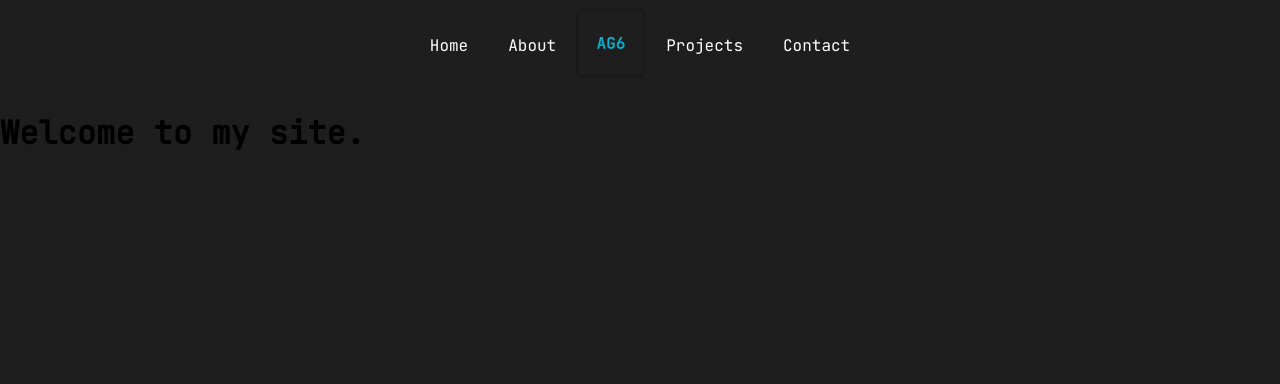
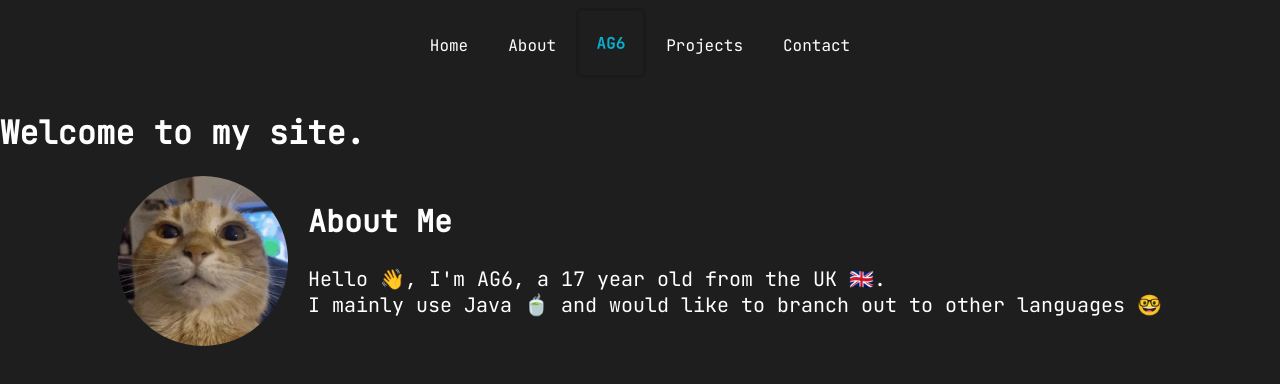
Before and after one commit to AG6Dev/ag6.dev-next, a Next.js app: page / in a window 1280 px wide. Shown: the top 384 px of the page. Built offline with nearby package versions, Linux system fonts and the light colour scheme.

Commit message:
about section

```diff
--- a/src/app/globals.css
+++ b/src/app/globals.css
@@ -7,7 +7,9 @@
 body {
     padding: 0;
     margin: 0;
+
     background-color: var(--background-color);
+    color: #fff;
 
     font-family: "JetBrains Mono", sans-serif;
 }
--- a/src/app/page.tsx
+++ b/src/app/page.tsx
@@ -1,7 +1,10 @@
+import AboutSection from "@/components/AboutSection";
+
 export default function Home() {
     return (
         <div className="wrapper">
-            <h1>Welcome to my site.</h1>
+            <h1>Welcome to my site.</h1> {/*make sure to remove this line*/}
+            <AboutSection />
         </div>
     )
 }
--- /dev/null
+++ b/src/components/AboutSection.tsx
@@ -0,0 +1,18 @@
+import Image from "next/image";
+import cat2 from "../assets/cat2.png";
+
+export default function AboutSection() {
+    require("../styles/about-section.css")
+
+    return (
+        <div id="about-wrapper">
+            <Image src={cat2} alt="cat" id="about-image"/>
+            <div id="about-info">
+                <h2>About Me</h2>
+                {/* eslint-disable-next-line react/no-unescaped-entities */}
+                <p>Hello 👋, I'm AG6, a 17 year old from the UK 🇬🇧. <br></br>
+                    I mainly use Java 🍵 and would like to branch out to other languages 🤓</p>
+            </div>
+        </div>
+    )
+}
--- /dev/null
+++ b/src/styles/about-section.css
@@ -0,0 +1,17 @@
+#about-wrapper {
+    display: flex;
+    flex-direction: row;
+
+    justify-content: center;
+}
+
+#about-image {
+    width: 170px;
+    height: 170px;
+    border-radius: 50%;
+}
+
+#about-info {
+    margin-left: 20px;
+    font-size: 20px;
+}
```
Also changed, not shown: src/app/forgemdk/page.tsx (added), src/assets/cat2.png (added).
